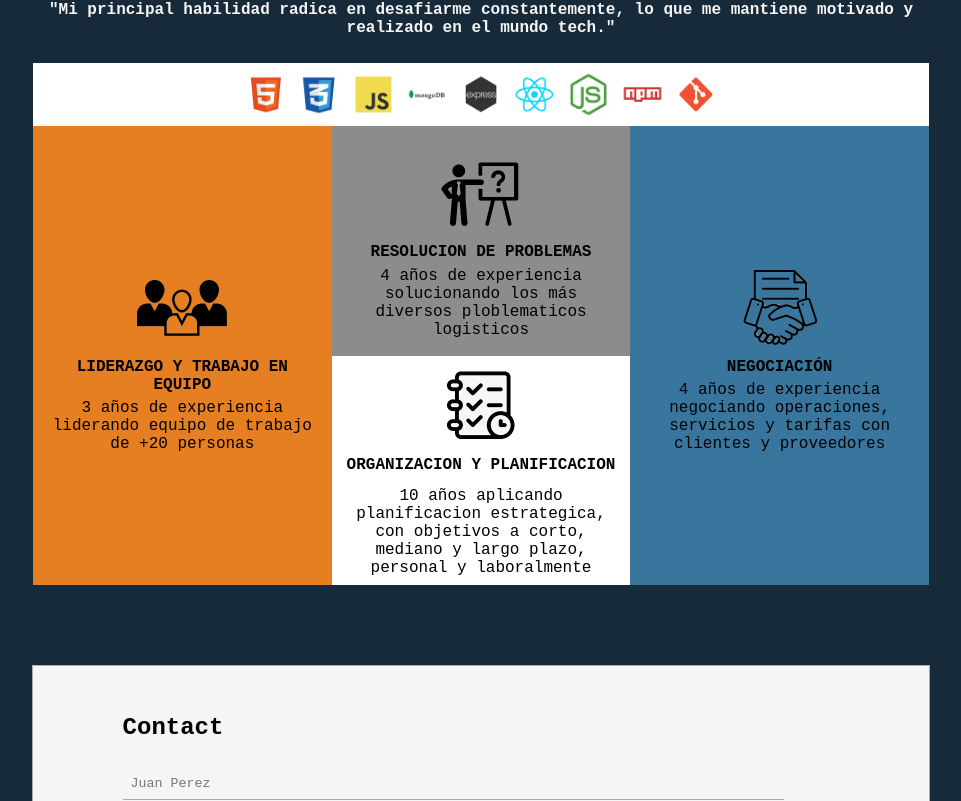
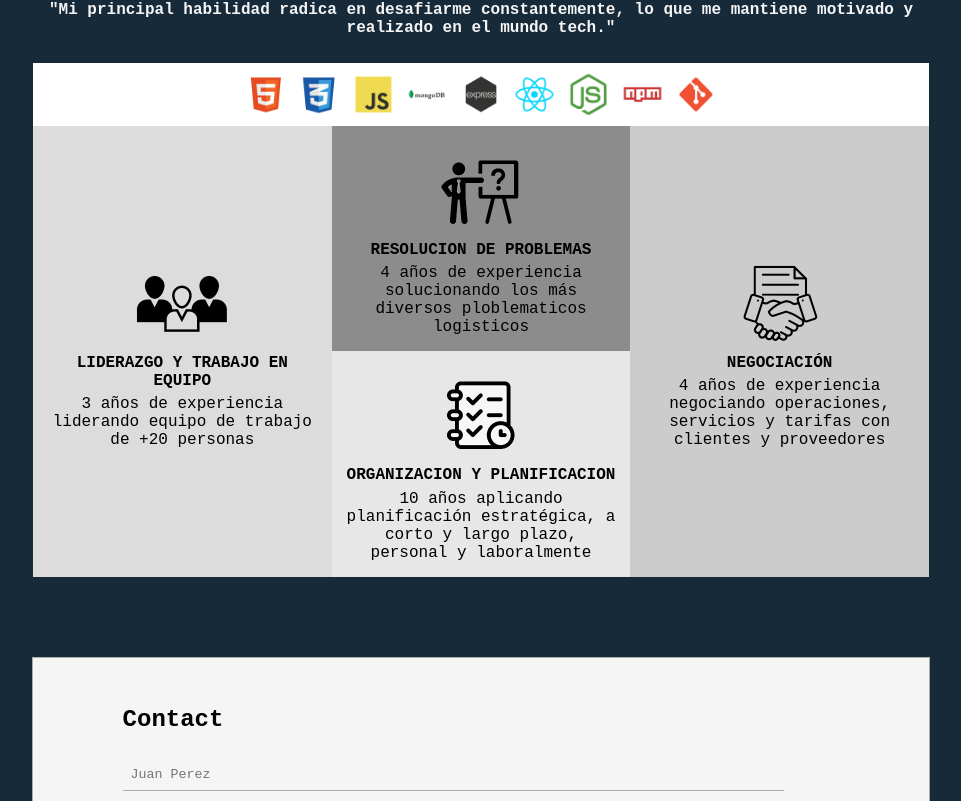
Before and after one commit to Pabloblockchain24/portfolio-Front, a React (Vite) app: page / in a window 1280 px wide. Shown: the part 1699-2500 px from the top of the page, without its empty margins (159-1120 px from the left). Built offline with nearby package versions, Linux system fonts and the light colour scheme.

Commit message:
update 09.02

```diff
--- a/src/components/Navbar/Navbar.css
+++ b/src/components/Navbar/Navbar.css
@@ -1,6 +1,6 @@
 .nav-header {
     position: fixed;
-    z-index: 9999;
+    z-index: 999;
     background-color: rgba(23, 42, 58, 0.8);
     backdrop-filter: blur(5px);
     top: 0;
@@ -11,7 +11,6 @@
     justify-content: center;
     align-items: center;
     border-bottom: 1px solid rgba(140, 140, 140, 1);
-
 }
 
 .nav-list {
@@ -25,26 +24,20 @@
     color: rgba(140, 140, 140, 1);
     font-weight: bold;
     background-color: transparent;
-
 }
-
 
 .nav-list li {
     background-color: transparent;
-
 }
 
 .nav-list li a {
     color: rgba(140, 140, 140, 1);
     background-color: transparent;
-
 }
-
 
 .nav-list li a:hover {
     color: rgba(230, 126, 34, 1);
 }
-
 
 .menuMobile {
     display: none;
@@ -52,12 +45,12 @@
 }
 
 .buttonAbrir{
-    border: 1px solid rgb(0, 0, 0);
+    border: 1px solid rgba(255, 255, 255, 1);
     font-size: xx-large;
     border-radius: 0.375rem;
     padding: 1.5%;
-    background-color: rgba(230, 126, 34, 0.5);
-
+    background-color: rgba(255, 255, 255, 1);
+    color: rgba(23, 42, 58, 1);
 }
 
 .cerrarMenuMobile {
@@ -89,7 +82,6 @@
 
 
 @media screen and (max-width: 600px) {
-
   .menuMobile{
     display: block;
     border: 0;
@@ -98,8 +90,8 @@
     cursor: pointer;
     margin-right: 5%;
     color: black;
+  }
 
-      }
   .cerrarMenuMobile {
     display: block;
     border: 0;
@@ -126,27 +118,26 @@
       gap: 2rem;
       padding: 3rem;
       box-shadow: 0 0 0 100vmax rgba(0, 0, 0, 0.4);
-        width: 40%;
+      width: 35%;
       background-color:rgba(140, 140, 140, 1);
-
     }
 
     .navbarCustom.visible {
       opacity: 1;
       visibility: visible;
-
     }
 
     .nav-list {
+      width: 90%;
       flex-direction: column;
       justify-content: center;
       align-items: end;
       gap: 0.5rem;
       font-size: large;
      }
+
     .nav-list li{
-        margin-top: 5%;
-
+      margin-block: 10%;
     }
     .nav-list li a{
       color: white;
--- a/src/pages/Contact/Contact.css
+++ b/src/pages/Contact/Contact.css
@@ -79,8 +79,6 @@
     font-size: large;
 }
 
-
-
 .contact-button{
     display: flex;
     flex-direction: column;
@@ -116,6 +114,15 @@
 
 @media screen and (max-width: 600px) {
     .contact-button{
-        font-size: small;
+        font-size: x-small;
     }
 }
+
+@media screen and (max-width: 450px) {
+    .contact-button{
+        font-size: xx-small;
+    }
+    .auxContact{
+        font-size: xx-small;
+    }
+}
--- a/src/pages/Projects/Projects.css
+++ b/src/pages/Projects/Projects.css
@@ -219,6 +219,12 @@
     .project-article-codes-section {
         width: 40%;
     }
+
+    .project-article-codes-p{
+        margin-top: 5%;
+        font-size: x-small;
+    }
+
     .project-article-techs-logo {
         width: 20px;
 
--- a/src/pages/Projects/Projects.jsx
+++ b/src/pages/Projects/Projects.jsx
@@ -38,7 +38,7 @@ function Projects() {
               <img src={nodeLogo} alt="node Logo" className="project-article-techs-logo" />
             </div>
             <div className='project-article-codes'>
-              <p>CODE:</p>
+            <p className='project-article-codes-p'>CODE:</p>
               <div className='project-article-codes-section'>
                 <a href="https://github.com/Pabloblockchain24/transcurrin.cl" className='project-article-codes-link'> <FaGithubSquare /> <p className='project-article-codes-link-p'>FRONTEND</p> </a>
                 <a href="https://github.com/Pabloblockchain24/serverTranscurrin" className='project-article-codes-link'> <FaGithubSquare /> <p className='project-article-codes-link-p'>BACKEND</p> </a>
@@ -63,7 +63,7 @@ function Projects() {
               <img src={nodeLogo} alt="node Logo" className="project-article-techs-logo" />
             </div>
             <div className='project-article-codes'>
-              <p>CODE:</p>
+            <p className='project-article-codes-p'>CODE:</p>
               <div className='project-article-codes-section'>
                 <a href="https://github.com/Pabloblockchain24/transcurrin.cl" className='project-article-codes-link'> <FaGithubSquare /> <p className='project-article-codes-link-p'>FRONTEND</p> </a>
                 <a href="https://github.com/Pabloblockchain24/serverTranscurrin" className='project-article-codes-link'> <FaGithubSquare /> <p className='project-article-codes-link-p'>BACKEND</p> </a>
@@ -86,7 +86,7 @@ function Projects() {
               <img src={cssLogo} alt="css Logo" className="project-article-techs-logo" />
             </div>
             <div className='project-article-codes'>
-              <p>CODE:</p>
+              <p className='project-article-codes-p'>CODE:</p>
               <div className='project-article-codes-section'>
                 <a href="https://github.com/Pabloblockchain24/transcurrin.cl" className='project-article-codes-link'> <FaGithubSquare /> <p className='project-article-codes-link-p'>FRONTEND</p> </a>
                 <a href="https://github.com/Pabloblockchain24/serverTranscurrin" className='project-article-codes-link'> <FaGithubSquare /> <p className='project-article-codes-link-p'>BACKEND</p> </a>
--- a/src/pages/Skills/Skills.css
+++ b/src/pages/Skills/Skills.css
@@ -60,7 +60,7 @@
     text-align: center;
     justify-content: center;
     width: 90%;
-    padding-inline: 5%;
+    padding: 5%;
     color: black;
     opacity: 0;
     transform: translateX(100%);
@@ -73,13 +73,12 @@
 }
 
 .item1{
-    padding-block: auto;
-    background-color: rgba(230, 126, 34, 1);
+    background-color: rgba(220, 220, 220, 1);
     grid-row: span 2;
 }
 
 .item1 h2, .item1 img, .item1 p{
-    background-color: rgba(230, 126, 34, 1);
+    background-color: rgba(220, 220, 220, 1);
     font-size: medium;
 }
 
@@ -95,27 +94,27 @@
 }
 
 .item3{
-    background-color: rgb(255, 255, 255);
+    background-color: rgb(231, 231, 231);
     width: auto;
 
 }
 
-.item3 h2, .item3 p{
+.item3 h2, .item3 p, .item3 img{
     font-size: medium;
-    padding-bottom: 3%;
+    background-color: rgb(231, 231, 231);
+
 }
 
 
 .item4{
-    background-color: rgb(57, 118, 158);
+    background-color: rgb(204, 204, 204);
     grid-row: span 2;
 
 }
 
 .item4 h2, .item4 img, .item4 p{
-    background-color: rgb(57, 118, 158);
+    background-color: rgb(204, 204, 204);
     font-size: medium;
-
 }
 
 
@@ -166,6 +165,10 @@
         width: 60px;
     }
 
+    .item1 h2, .item2 h2, .item3 h2, .item4 h2{
+        font-size: small;
+    }
+
     .item1 p, .item2 p, .item3 p, .item4 p{
         font-size: small;
     }
@@ -174,12 +177,12 @@
 @media screen and (max-width: 450px) {
     .skills-title{
         font-size: large;
-        margin-bottom: 2%;
+        margin-block: 3%;
     }
 
     .skills-subtitle{
-        font-size: small;
-        margin-bottom: 5%;
+        font-size: x-small;
+        margin-bottom: 10%;
     }
 
     .skills{
@@ -191,13 +194,15 @@
     }
 
     .skills-soft-card-img{
-        width: 25px;
+        width: 22px;
     }
     .item1 h2, .item2 h2, .item3 h2, .item4 h2{
-        font-size: x-small;
+        margin-top: 5%;
+        font-size: xx-small;
     }
 
     .item1 p, .item2 p, .item3 p, .item4 p{
-        font-size: x-small;
+        margin-block: 5%;
+        font-size: xx-small;
     }
 }
--- a/src/pages/Skills/Skills.jsx
+++ b/src/pages/Skills/Skills.jsx
@@ -73,7 +73,7 @@ useEffect(() => {
         <article className='skills-soft-card item3'>
           <img src={planificacion} alt="Planificación" className='skills-soft-card-img' />
           <h2 className='skills-soft-card-title'> ORGANIZACION Y PLANIFICACION </h2>
-          <p className='skills-soft-card-paragraph'> 10 años aplicando planificacion estrategica, con objetivos a corto, mediano y largo plazo, personal y laboralmente</p>
+          <p className='skills-soft-card-paragraph'> 10 años aplicando planificación estratégica, a corto y largo plazo, personal y laboralmente</p>
         </article>
       </section>
       <section className='skills-titulos'>
```
Lines whose indentation alone changed are shown as unchanged.
